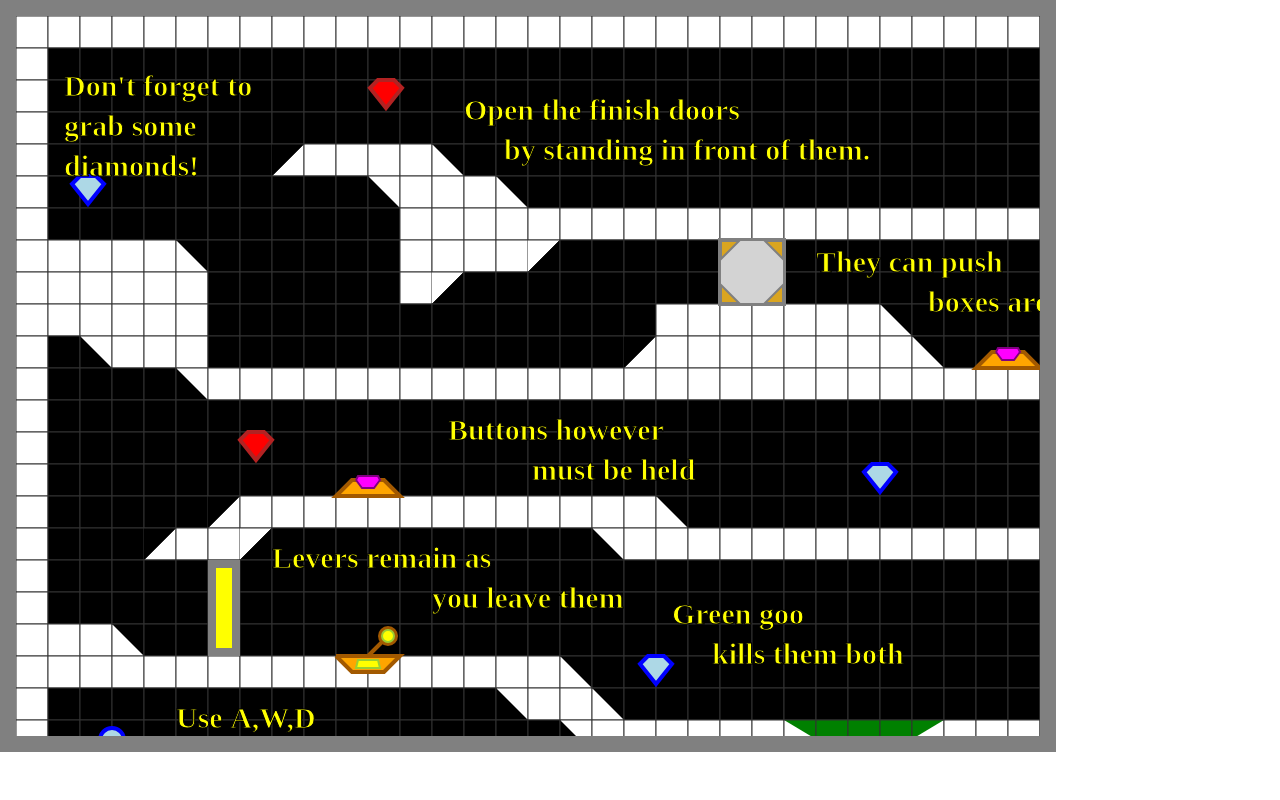
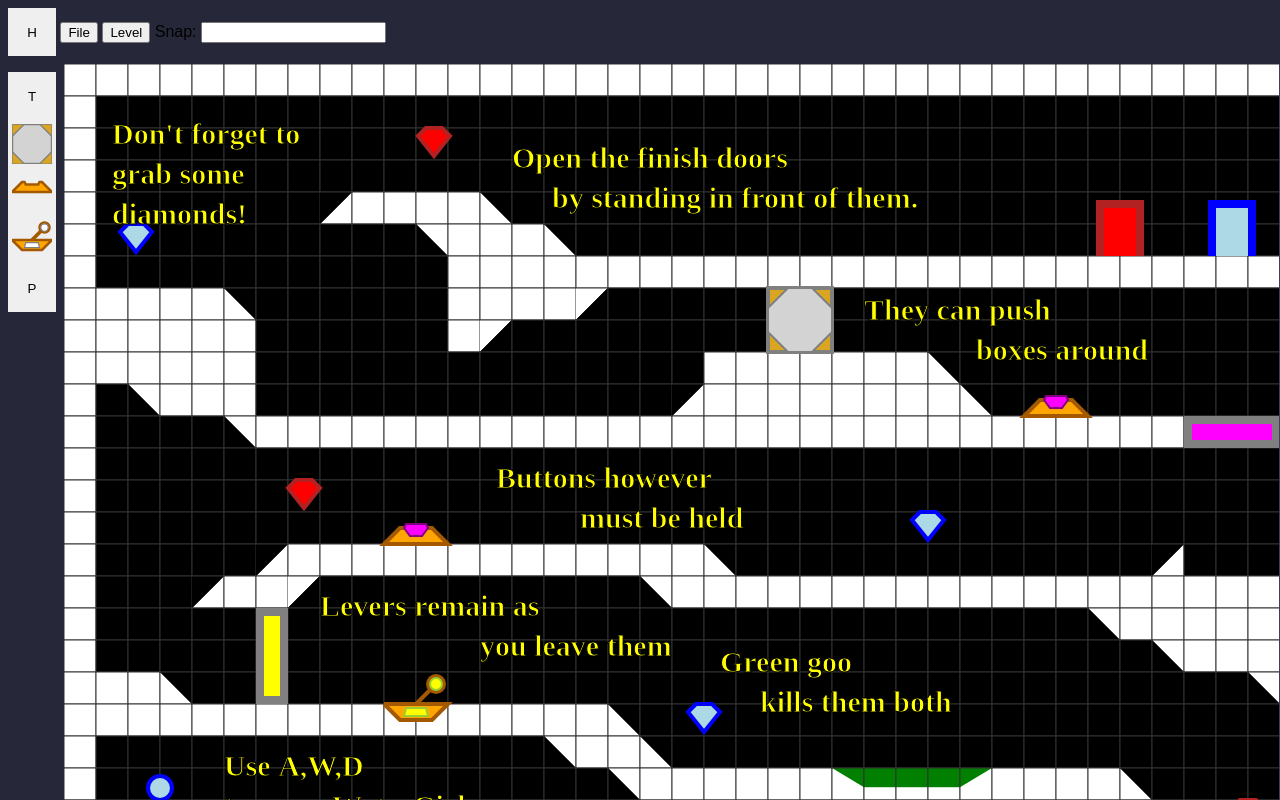
Before and after one commit to twboom/FBWG-Editor, a plain HTML site: page level-editor/index.html in a window 1280 px wide. Drawn offline with Linux system fonts and the light colour scheme; a web font is replaced by a local one.

Commit message:
Made basic layout

```diff
--- /dev/null
+++ b/level-editor/css/interface.css
@@ -0,0 +1,46 @@
+div#menu-bar {
+    width: calc(100% - 16px);
+    height: var(--bar-button-size);
+    padding: 8px;
+    background-color: var(--background-color-dark);
+}
+
+div#menu-bar > div.menu-group {
+    display: inline;
+}
+
+section#horizontal {
+    height: calc(calc(100vh - var(--bar-button-size)) - 32px);
+}
+
+div#tool-bar {
+    width: var(--bar-button-size);
+    height: 100%;
+    padding: 8px;
+    background-color: var(--background-color-dark);
+}
+
+div#tool-bar > button {
+    display: block;
+}
+
+div#outer-canvas-container {
+    width: calc(calc(100% - var(--bar-button-size)) - 17px);
+    height: calc(100% + 16px);
+    margin-left: -4px;
+}
+
+button.img-button {
+    width: var(--bar-button-size);
+    height: var(--bar-button-size);
+    padding: 4px;
+    margin: 0;
+    outline: none;
+    border: none;
+}
+
+img.tool-img {
+    width: 100%;
+    height: 100%;
+    margin: 0;
+}
--- a/level-editor/css/palette.css
+++ b/level-editor/css/palette.css
@@ -1 +1,8 @@
 @import url('https://fonts.googleapis.com/css2?family=Open+Sans:ital,wght@0,300..800;1,300..800&display=swap');
+
+:root {
+    --background-color: #3f4055;
+    --background-color-dark: #262739;
+
+    --bar-button-size: 48px;
+}
--- a/level-editor/css/style.css
+++ b/level-editor/css/style.css
@@ -4,7 +4,8 @@ body {
     /* justify-content: space-evenly; */
     /* width: 98%; */
     /* margin-left: 1%; */
-    overflow: auto;
+    overflow: hidden;
+    background-color: var(--background-color);
 }
 
 * {
@@ -12,20 +13,27 @@ body {
     /* font-family: 'Trajan Pro', sans-serif;    */
 }
 
+section#horizontal > * {
+    display: inline-block;
+    vertical-align: top;
+}
+
+div
+
 div#canvas-container {
-    border: solid gray 16px;
     display: grid;
-    position: absolute;
-    left: 0;
-    top: 0;
-    /* width: auto; */
+    /* position: absolute;
+    left: 0; */
+    /* top: 0; */
+    width: 100%;
+    height: 100%;
 }
 
 canvas {
     grid-column: 1;
     grid-row: 1;
-    width: 80vw;
-    height: 90vh;
+    width: 100%;
+    height: 100%;
 }
 
 canvas#highlight {
--- a/level-editor/index.html
+++ b/level-editor/index.html
@@ -10,17 +10,48 @@
     <meta http-equiv="X-UA-Compatible" content="IE=edge">
     <meta name="viewport" content="width=device-width, initial-scale=1.0">
     <title>FBWG Editor</title>
+    <link rel="stylesheet" href="css/palette.css">
     <link rel="stylesheet" href="css/style.css">
-    <link rel="stylesheet" href="css/inputs.css">
+    <link rel="stylesheet" href="css/interface.css">
     <link rel="stylesheet" href="css/modal.css">
     <script defer type="module" src="js/main.js"></script>
 </head>
 <body oncontextmenu="return false;">
-    <div id="canvas-container">
-        <canvas id="tiles"></canvas>
-        <canvas id="objects"></canvas>
-        <canvas id="text"></canvas>
-        <canvas id="highlight"></canvas>
+    <div id="menu-bar">
+        <div class="menu-group">
+            <button class="img-button">H</button>
+            <button class="menu-item">File</button>
+            <button class="menu-item">Level</button>
+        </div>
+        <div class="menu-group">
+            <label for="snap">Snap:</label>
+            <input type="number" name="snap" id="snap">
+        </div>
     </div>
+    <section id="horizontal">
+        <div id="tool-bar">
+            <button class="img-button">T</button>
+            <button class="img-button">
+                <img src="assets/objects/box_normal.svg" alt="" class="tool-img">
+            </button>
+            <button class="img-button">
+                <img src="assets/objects/button.svg" alt="" class="tool-img">
+            </button>
+            <button class="img-button">
+                <img src="assets/objects/lever_left_0.svg" alt="" class="tool-img">
+            </button>
+            <button class="img-button">
+                P
+            </button>
+        </div>
+        <div id="outer-canvas-container">
+            <div id="canvas-container">
+                <canvas id="tiles"></canvas>
+                <canvas id="objects"></canvas>
+                <canvas id="text"></canvas>
+                <canvas id="highlight"></canvas>
+            </div>
+        </div>
+    </section>
 </body>
 </html>
```
